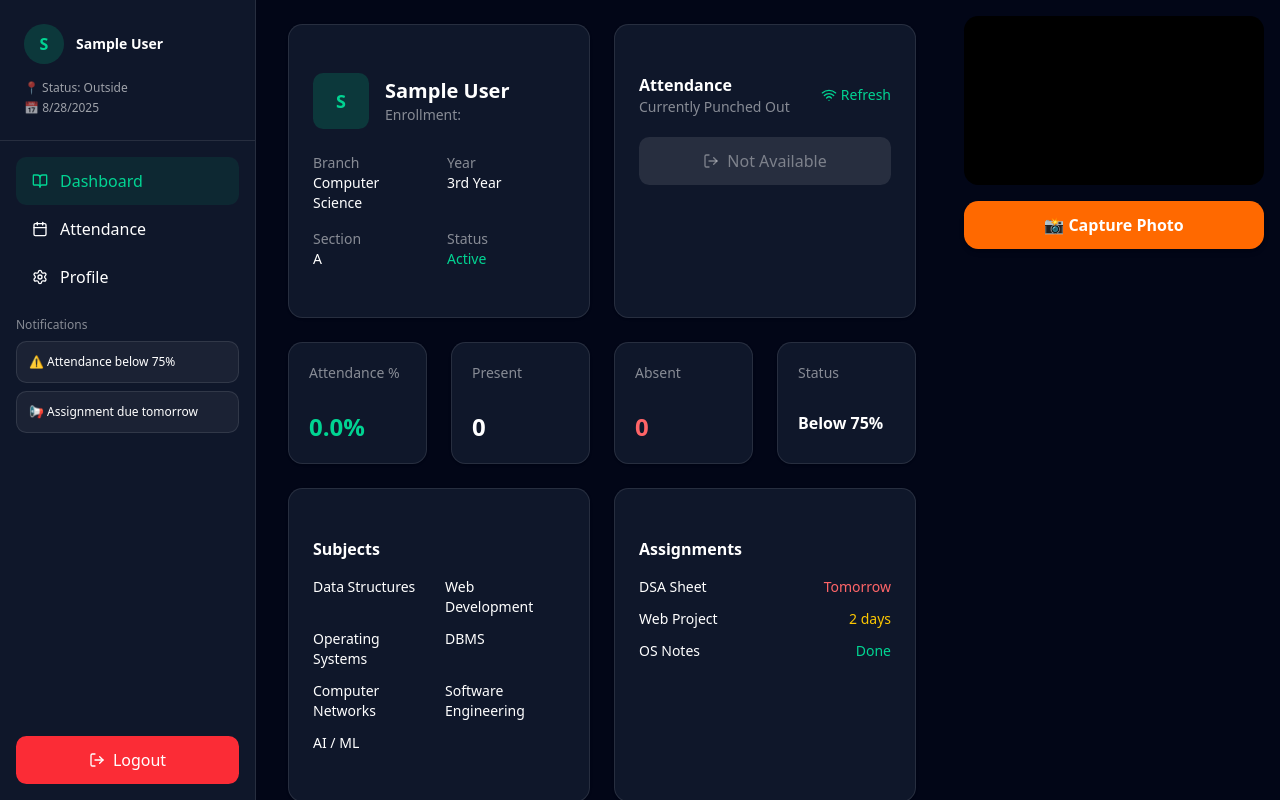
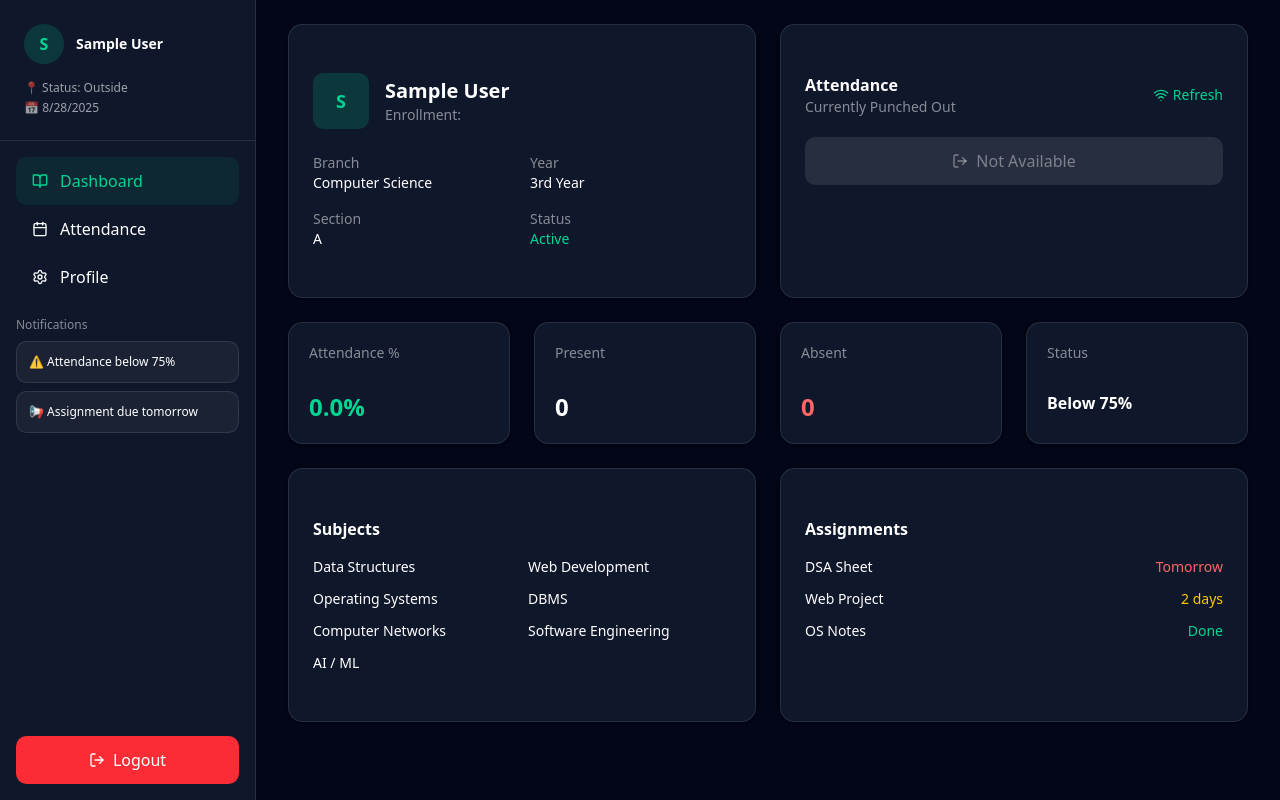
Before and after one commit to Vakacharla-Lokesh/Smart-Attendance-System, a Next.js app: page /home in a window 1280 px wide. Built offline with nearby package versions, Linux system fonts and the light colour scheme; no server answers; the database is empty; sample sign-in values are in the browser's storage.

Commit message:
feat: enhance camera functionality with capture and retake options in HomePage

```diff
--- a/app/home/page.tsx
+++ b/app/home/page.tsx
@@ -966,6 +966,7 @@ export default function HomePage() {
 
       </div>
 
+      {showCamera && (
         <div className="p-4 flex flex-col items-center gap-4">
           {!capturedImage ? (
             <>
@@ -1014,6 +1015,7 @@ export default function HomePage() {
             </>
           )}
         </div>
+      )}
     </div>
   );
 }
```
Lines whose indentation alone changed are shown as unchanged.
